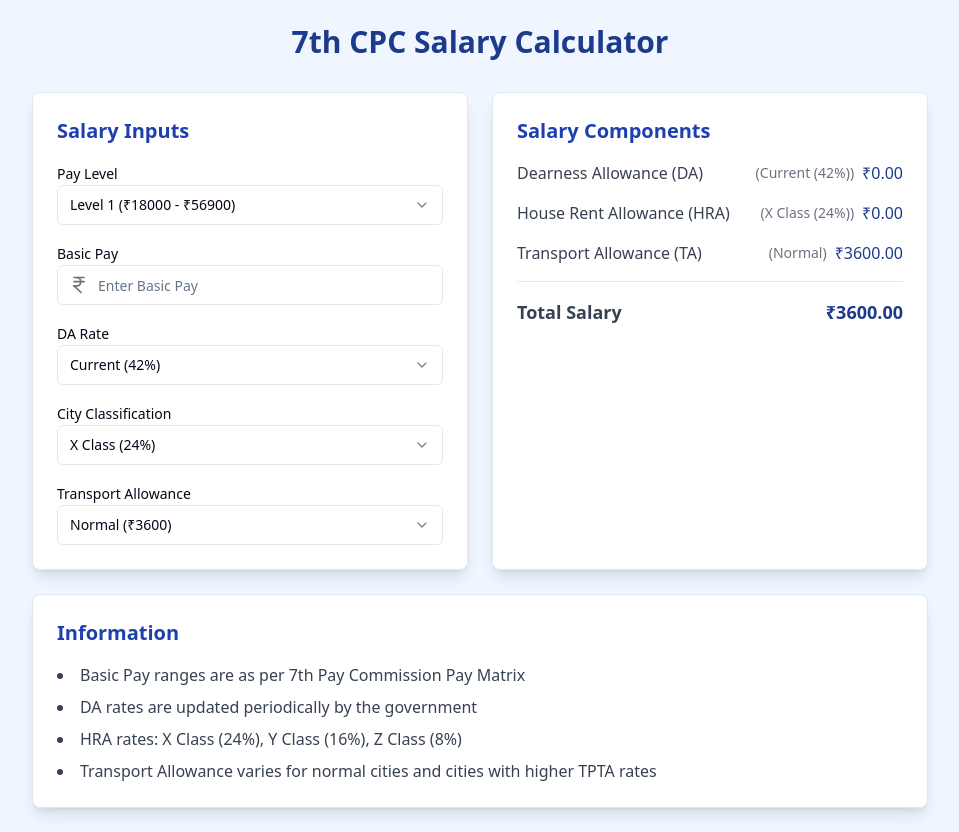
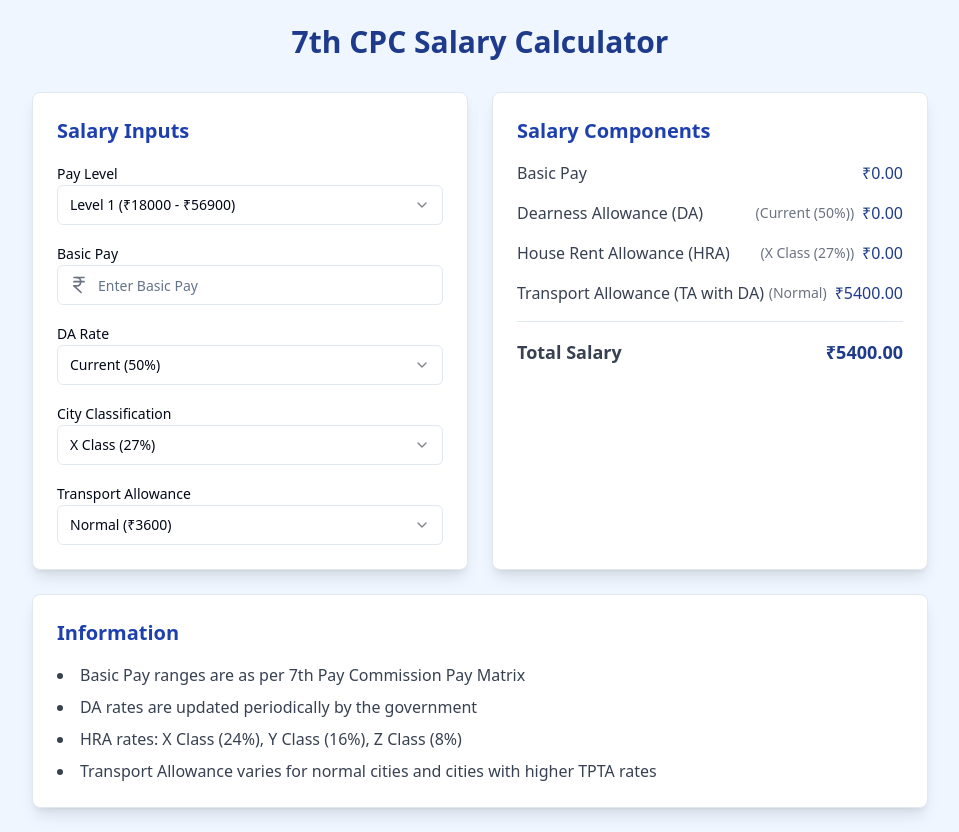
Before and after one commit to vpvijay07/salary-sense-central-govt, a React (Vite) app: page / in a window 1280 px wide. Shown: the whole page, without its empty margins (160-1119 px from the left). Built offline with nearby package versions, Linux system fonts and the light colour scheme.

Commit message:
feat: Update salary calculator components
- Added support for 50% and 46% DA rates.
- Added a custom DA input field.
- Included DA in TA calculations.
- Updated HRA rates to 9%, 18%, and 27%.

```diff
--- a/src/components/SalaryCalculator.tsx
+++ b/src/components/SalaryCalculator.tsx
@@ -1,4 +1,3 @@
-
 import React, { useState, useEffect } from 'react';
 import { Card } from "@/components/ui/card";
 import { Label } from "@/components/ui/label";
@@ -26,17 +25,18 @@ const PAY_LEVELS = {
   'Level 10': { min: 56100, max: 177500 },
 };
 
-// DA rates (updates periodically)
+// Updated DA rates
 const DA_RATES = {
-  'Current (42%)': 0.42,
-  'Previous (38%)': 0.38,
+  'Current (50%)': 0.50,
+  'Previous (46%)': 0.46,
+  'Custom': -1, // Special value to indicate custom input
 };
 
-// HRA rates based on city classification
+// Updated HRA rates based on city classification
 const HRA_RATES = {
-  'X Class (24%)': 0.24,
-  'Y Class (16%)': 0.16,
-  'Z Class (8%)': 0.08,
+  'X Class (27%)': 0.27,
+  'Y Class (18%)': 0.18,
+  'Z Class (9%)': 0.09,
 };
 
 // Transport Allowance rates
@@ -48,8 +48,9 @@ const TA_RATES = {
 const SalaryCalculator = () => {
   const [basicPay, setBasicPay] = useState<number>(0);
   const [payLevel, setPayLevel] = useState<string>('Level 1');
-  const [daRate, setDaRate] = useState<string>('Current (42%)');
-  const [hraClass, setHraClass] = useState<string>('X Class (24%)');
+  const [daRate, setDaRate] = useState<string>('Current (50%)');
+  const [customDaRate, setCustomDaRate] = useState<number>(0);
+  const [hraClass, setHraClass] = useState<string>('X Class (27%)');
   const [taType, setTaType] = useState<string>('Normal');
   const [da, setDa] = useState<number>(0);
   const [hra, setHra] = useState<number>(0);
@@ -58,20 +59,24 @@ const SalaryCalculator = () => {
 
   useEffect(() => {
     // Calculate DA
-    const daAmount = basicPay * DA_RATES[daRate as keyof typeof DA_RATES];
+    const effectiveDaRate = daRate === 'Custom'
+      ? customDaRate / 100
+      : DA_RATES[daRate as keyof typeof DA_RATES];
+    const daAmount = basicPay * effectiveDaRate;
     setDa(daAmount);
 
     // Calculate HRA
     const hraAmount = basicPay * HRA_RATES[hraClass as keyof typeof HRA_RATES];
     setHra(hraAmount);
 
-    // Set TA
-    const taAmount = TA_RATES[taType as keyof typeof TA_RATES];
-    setTa(taAmount);
+    // Calculate TA with DA
+    const baseTA = TA_RATES[taType as keyof typeof TA_RATES];
+    const taWithDa = baseTA * (1 + effectiveDaRate);
+    setTa(taWithDa);
 
     // Calculate total
-    setTotal(basicPay + daAmount + hraAmount + taAmount);
-  }, [basicPay, daRate, hraClass, taType]);
+    setTotal(basicPay + daAmount + hraAmount + taWithDa);
+  }, [basicPay, daRate, customDaRate, hraClass, taType]);
 
   const handlePayLevelChange = (value: string) => {
     setPayLevel(value);
@@ -139,6 +144,23 @@ const SalaryCalculator = () => {
                 </Select>
               </div>
 
+              {daRate === 'Custom' && (
+                <div>
+                  <Label htmlFor="customDa">Custom DA Rate (%)</Label>
+                  <div className="relative">
+                    <Input
+                      id="customDa"
+                      type="number"
+                      min={0}
+                      max={100}
+                      placeholder="Enter DA percentage"
+                      value={customDaRate || ''}
+                      onChange={(e) => setCustomDaRate(Number(e.target.value))}
+                    />
+                  </div>
+                </div>
+              )}
+
               <div>
                 <Label htmlFor="hraClass">City Classification</Label>
                 <Select value={hraClass} onValueChange={setHraClass}>
@@ -177,9 +199,18 @@ const SalaryCalculator = () => {
           <Card className="p-6 shadow-lg">
             <h2 className="text-xl font-semibold text-blue-800 mb-4">Salary Components</h2>
             <div className="space-y-4">
-              <ResultRow label="Dearness Allowance (DA)" value={da} rate={daRate} />
+              <ResultRow label="Basic Pay" value={basicPay} />
+              <ResultRow
+                label="Dearness Allowance (DA)"
+                value={da}
+                rate={daRate === 'Custom' ? `${customDaRate}%` : daRate}
+              />
               <ResultRow label="House Rent Allowance (HRA)" value={hra} rate={hraClass} />
-              <ResultRow label="Transport Allowance (TA)" value={ta} rate={taType} />
+              <ResultRow
+                label="Transport Allowance (TA with DA)"
+                value={ta}
+                rate={taType}
+              />
               <div className="border-t pt-4 mt-4">
                 <ResultRow label="Total Salary" value={total} isBold={true} />
               </div>
```
